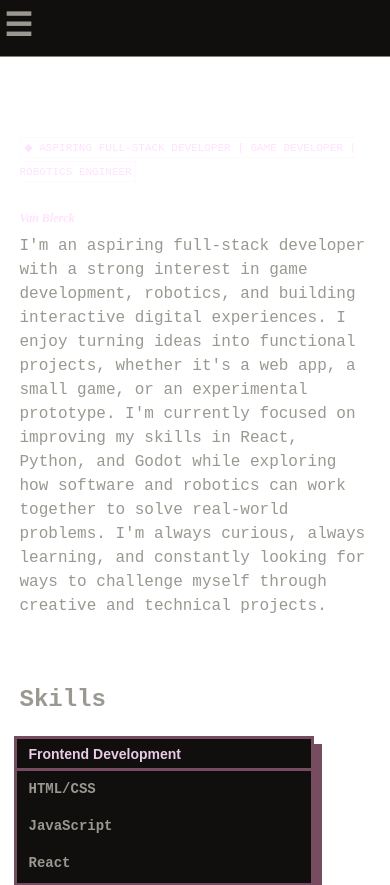
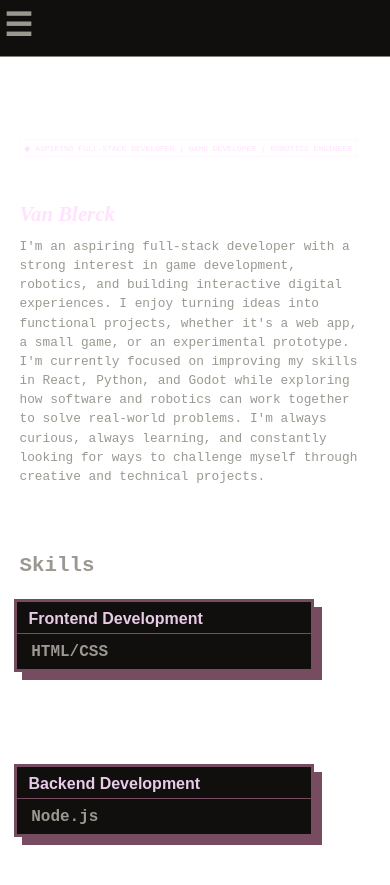
Before and after one commit to Zainap16/my-react-portfolio, a React (Vite) app: page / in a window 390 px wide. Shown: the top 885 px of the page. Built offline with nearby package versions, Linux system fonts and the light colour scheme.

Commit message:
added special effect on hero name, finished fade in animations(mosty)

```diff
--- a/src/web/AboutMe.css
+++ b/src/web/AboutMe.css
@@ -4,10 +4,6 @@
 }
 
 /* HERO/ABOUT ME SECTION */
-
-/* #nav-links {
-  align-items: center;
-} */
 
 .hero {
   display: grid;
@@ -37,6 +33,7 @@
 .hero-name {
   color: white;
   font-family: "Fraunces", serif;
+  /* font-family: 3rem; */
 }
 
 em {
@@ -132,18 +129,38 @@ button:active .button_top {
     padding-right: 5%;
   }
 
-  section,
   .hero-eyebrow span {
-    font-size: 11px;
+    font-size: 0.5rem;
+  }
+
+  .hero-desc,
+  .exp-item {
+    font-size: 0.8rem;
   }
 
   .exp-role,
   .card_title,
   .link,
-  .hero-name {
-    font-size: 12px;
+  .hero-name,
+  h2 {
+    font-size: 1.3rem;
   }
   .nav-links li a {
     align-items: center;
   }
 }
+
+.hero-name {
+  animation: float 3s ease-in-out infinite;
+}
+
+@keyframes float {
+  0%,
+  100% {
+    transform: translateY(0px);
+  }
+
+  50% {
+    transform: translateY(-5px);
+  }
+}
--- a/src/web/ExperienceItem.jsx
+++ b/src/web/ExperienceItem.jsx
@@ -1,5 +1,7 @@
+import FadeUp from "./FadeUp";
 function ExperienceItem({ period, location, role, company, desc }) {
   return (
+    <FadeUp>
       <div className="exp-item">
         <div className="exp-period">{period}</div>
         <div className="exp-location">{location}</div>
@@ -15,6 +17,7 @@ function ExperienceItem({ period, location, role, company, desc }) {
           </ul>
         </div>
       </div>
+    </FadeUp>
   );
 }
 
--- a/src/web/contact.jsx
+++ b/src/web/contact.jsx
@@ -5,7 +5,7 @@ import {
   IconMail,
   IconPhone,
 } from "@tabler/icons-react";
-
+import FadeUp from "./FadeUp";
 function Contact() {
   return (
     <>
@@ -16,6 +16,7 @@ function Contact() {
       </div>
 
       <section id="contact">
+        <FadeUp>
           <div className="socials exp-item">
             <ul>
               <li>
@@ -32,8 +33,8 @@ function Contact() {
               </li>
               <li>
                 <a href="mailto:zvanblerck1@gmail.com">
-                <IconMail size={20} stroke={1.5} color="#ffe2fe" /> Send Email :
-                zvanblerck1@email.com
+                  <IconMail size={20} stroke={1.5} color="#ffe2fe" /> Send Email
+                  : zvanblerck1@email.com
                 </a>
               </li>
               <li>
@@ -44,7 +45,9 @@ function Contact() {
               </li>
             </ul>
           </div>
+        </FadeUp>
 
+        <FadeUp>
           <div id="availability" className="exp-item">
             <span className="contact-minor-title">CURRENT AVAILABILITY</span>
             <div className="nav-badge">
@@ -52,15 +55,15 @@ function Contact() {
               <a href="#">Open to opportunities</a>
             </div>
             <p className="contact-desc divider">
-            I&apos;m currently seeking junior or internship opportunities in web
-            development, Python programming, and any other software
-            development-related fields. I&apos;m eager to gain hands-on industry
-            experience where I can apply and grow my skills in building
-            applications, solving problems, and working within real development
-            teams. I&apos;m especially interested in roles that allow me to
-            learn modern development practices, contribute to meaningful
-            projects, and continue improving my abilities across both frontend
-            and backend development.
+              I&apos;m currently seeking junior or internship opportunities in
+              web development, Python programming, and any other software
+              development-related fields. I&apos;m eager to gain hands-on
+              industry experience where I can apply and grow my skills in
+              building applications, solving problems, and working within real
+              development teams. I&apos;m especially interested in roles that
+              allow me to learn modern development practices, contribute to
+              meaningful projects, and continue improving my abilities across
+              both frontend and backend development.
             </p>
             <br />
             <div id="contact-roles">
@@ -81,6 +84,7 @@ function Contact() {
               </div>
             </div>
           </div>
+        </FadeUp>
       </section>
       <br />
       <br />
--- a/src/web/projects.jsx
+++ b/src/web/projects.jsx
@@ -3,6 +3,7 @@ import CostumeJoy from "../assets/CostumeJoy.png";
 import SyndicateBooksLogo from "../assets/SyndicateBooksLogo.png";
 import GithubIcon from "./GitHubIcon";
 import LinkIcon from "./LinkIcon";
+import FadeUp from "./FadeUp";
 function Projects() {
   return (
     <>
@@ -11,6 +12,7 @@ function Projects() {
       </div>
       <br />
       <section id="projects">
+        <FadeUp>
           <div className="projects-card">
             <div className="card__img">
               <img src={CostumeJoy} alt="Costume Joy Project" />
@@ -20,8 +22,8 @@ function Projects() {
               <p className="card__descr">
                 A first-year web development project created for UNISA, designed
                 for a private business called Costume Joy. Built using vanilla
-              HTML, CSS, and JavaScript, focusing on a clean user interface and
-              foundational front-end development skills.
+                HTML, CSS, and JavaScript, focusing on a clean user interface
+                and foundational front-end development skills.
               </p>
               <div className="card__links">
                 <div>
@@ -45,7 +47,9 @@ function Projects() {
               </div>
             </div>
           </div>
+        </FadeUp>
 
+        <FadeUp>
           <div className="projects-card">
             <div className="card__img">
               <img src={SyndicateBooksLogo} alt="SyndicateBooksLogo" />
@@ -55,8 +59,8 @@ function Projects() {
               <p className="card__descr">
                 A Godot game built using GDScript where I contributed as both a
                 developer and 3D modeler (Blender). The project won 2nd place at
-              the Playlabs Game Jam, highlighting strong teamwork and rapid game
-              development under constraints.
+                the Playlabs Game Jam, highlighting strong teamwork and rapid
+                game development under constraints.
               </p>
               <div className="card__links">
                 <div>
@@ -80,6 +84,7 @@ function Projects() {
               </div>
             </div>
           </div>
+        </FadeUp>
       </section>
     </>
   );
--- a/src/web/skills.css
+++ b/src/web/skills.css
@@ -48,3 +48,47 @@ section,
   position: relative;
   z-index: 1;
 }
+
+@media (max-width: 768px) {
+  /* SKILLS CARDS */
+
+  section,
+  .section-header {
+    display: flex;
+    flex-direction: row;
+    flex-wrap: wrap;
+    gap: 20px;
+    padding: 0 5%;
+  }
+
+  .card {
+    font-family: Montserrat, sans-serif;
+    width: 300px;
+    height: 50%;
+    translate: -6px -6px;
+    background-color: rgb(17, 14, 14);
+    border: 3px solid #774c60;
+    box-shadow: 8px 8px 0 #774c60;
+    overflow: hidden;
+    transition: all 0.3s ease;
+  }
+
+  .head {
+    font-family: Montserrat, sans-serif;
+    font-size: 1rem;
+    font-weight: 900;
+    width: 100%;
+    height: 32px;
+    background-color: rgb(17, 14, 14);
+    padding: 5px 12px;
+    color: #e8cce7;
+    border-bottom: 0.1rem solid #774c60;
+  }
+
+  .content ul li {
+    padding: 2% 5%;
+    font-size: 1rem;
+    font-weight: 600;
+    color: #9a9890;
+  }
+}
--- a/src/web/skills.jsx
+++ b/src/web/skills.jsx
@@ -10,9 +10,14 @@ function Skills() {
       </FadeUp>
 
       <br />
+
       <section id="skills">
+        <FadeUp>
           <div className="card">
+            <FadeUp>
               <div className="head">Frontend Development</div>
+            </FadeUp>
+            <FadeUp>
               <div className="content">
                 <ul>
                   <li>HTML/CSS</li>
@@ -20,10 +25,17 @@ function Skills() {
                   <li>React</li>
                 </ul>
               </div>
+            </FadeUp>
           </div>
+        </FadeUp>
 
+        <FadeUp>
           <div className="card">
+            <FadeUp>
+              {" "}
               <div className="head">Backend Development</div>
+            </FadeUp>
+            <FadeUp>
               <div className="content">
                 <ul>
                   <li>Node.js</li>
@@ -31,8 +43,11 @@ function Skills() {
                   <li>PHP</li>
                 </ul>
               </div>
+            </FadeUp>
           </div>
+        </FadeUp>
 
+        <FadeUp>
           <div className="card">
             <div className="head">Game Development</div>
             <div className="content">
@@ -41,7 +56,9 @@ function Skills() {
               </ul>
             </div>
           </div>
+        </FadeUp>
 
+        <FadeUp>
           <div className="card">
             <div className="head">Databases</div>
             <div className="content">
@@ -51,7 +68,9 @@ function Skills() {
               </ul>
             </div>
           </div>
+        </FadeUp>
 
+        <FadeUp>
           <div className="card">
             <div className="head">3D / Creative Tools</div>
             <div className="content">
@@ -61,7 +80,9 @@ function Skills() {
               </ul>
             </div>
           </div>
+        </FadeUp>
 
+        <FadeUp>
           <div className="card">
             <div className="head">Soft Skills</div>
             <div className="content">
@@ -71,6 +92,7 @@ function Skills() {
               </ul>
             </div>
           </div>
+        </FadeUp>
       </section>
     </>
   );
```
Lines whose indentation alone changed are shown as unchanged.
